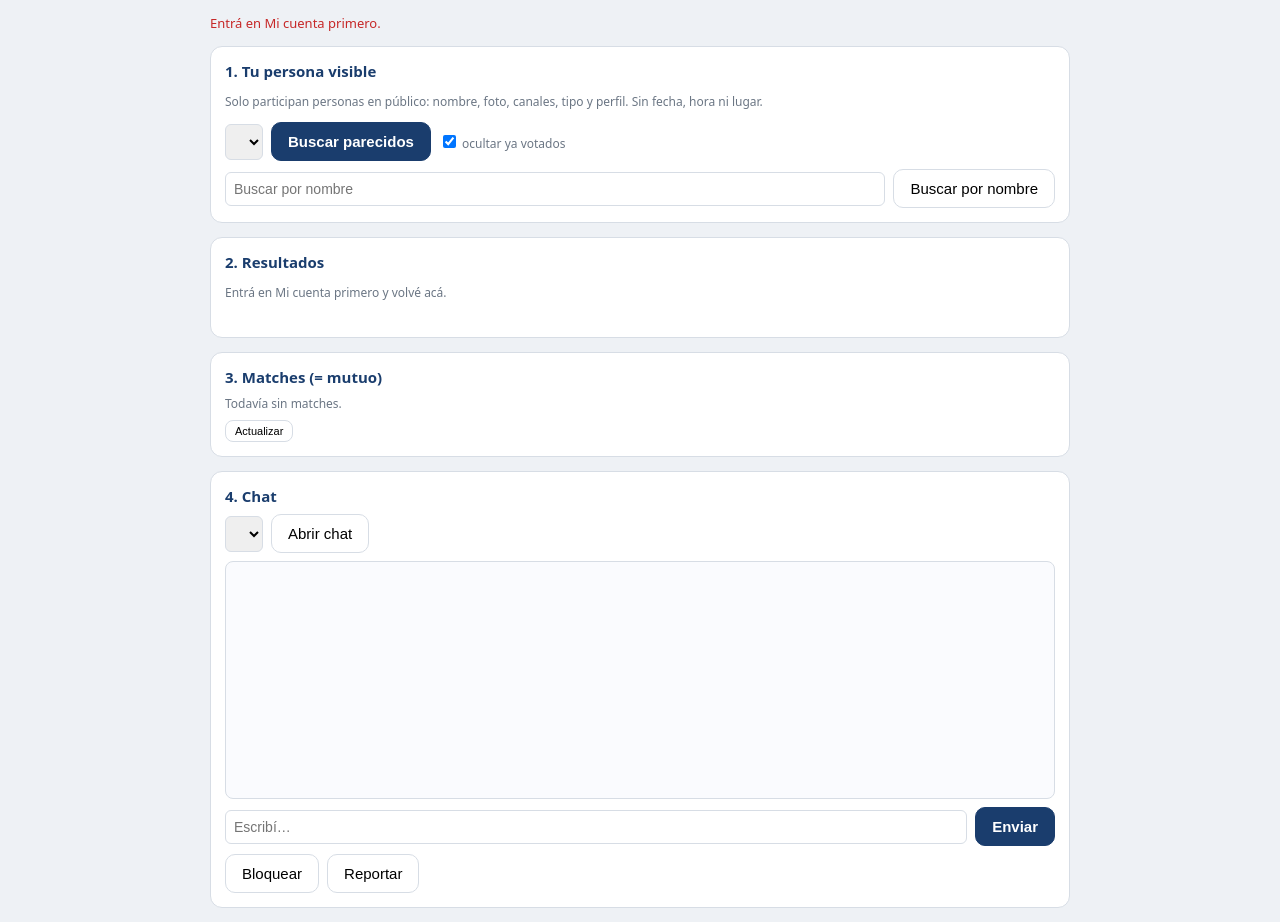
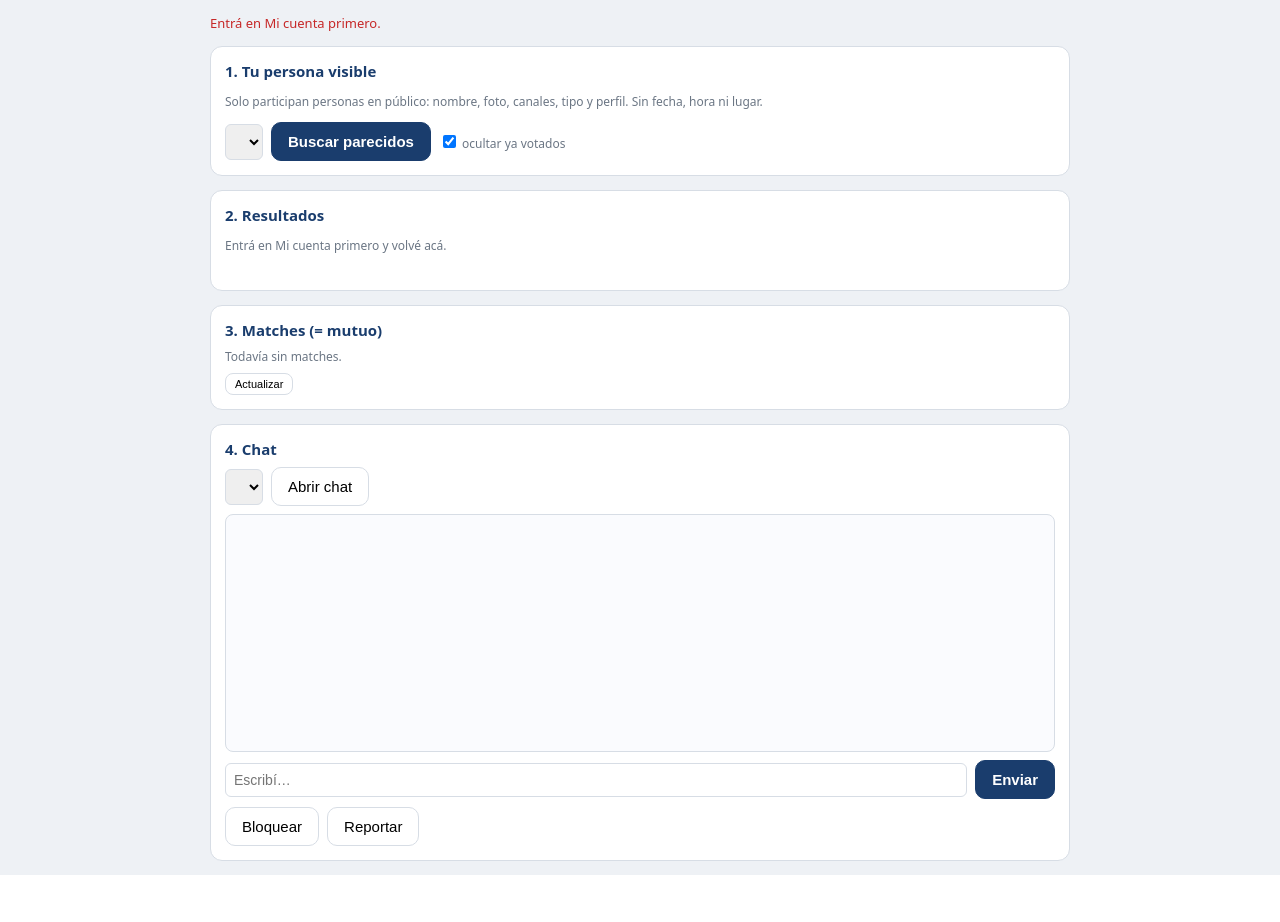
Before and after one commit to DouglasAdvaita/aurahumana, a Flask app: page /buscar in a window 1280 px wide. Shown: the part 43-965 px from the top of the page. After the commit the page ends 918 px from the top, so only its background shows below. Run offline with Flask 3, Linux system fonts and the light colour scheme; lists and menus that the app fills with data are empty; some libraries are stand-ins or nearby versions.

Commit message:
buscar.html: quitar campo y boton 'buscar por nombre' de 'Tu persona visible'

```diff
--- a/templates/buscar.html
+++ b/templates/buscar.html
@@ -73,7 +73,7 @@ button:hover{filter:brightness(.97)}
 <p class="mini">Solo participan personas en público: nombre, foto, canales, tipo y perfil. Sin fecha, hora ni lugar.</p>
 <div class="row"><select id="base"></select><button class="prim" id="btn-ver">Buscar parecidos</button>
 <label class="mini"><input type="checkbox" id="solo-nuevos" checked> ocultar ya votados</label></div>
-<div class="row" style="margin-top:8px"><input id="q" placeholder="Buscar por nombre" style="flex:1;min-width:180px"><button id="btn-nombre">Buscar por nombre</button></div></div>
+</div>
 
 <div class="card"><h3>2. Resultados</h3>
 <p class="mini" id="detalle">Cargando tu sesión…</p>
@@ -296,18 +296,6 @@ async function buscar(){
  msg(todos.length?('Resultados: '+todos.length+(todos.length>20?' · mostrando 20':'')):'Sin candidatos nuevos. Probá destildar el filtro.');
  pintar();
 }
-async function buscarPorNombre(){
- const b=$('base').value, q=$('q').value.trim();
- if(!b){msg('Elegí tu persona base.','err');return;}
- if(!q){msg('Escribí un nombre.','err');return;}
- msg('Buscando "'+q+'"…');
- const r=await api('/api/buscar/candidatos?base='+encodeURIComponent(b)+'&q='+encodeURIComponent(q));
- if(!r.ok){msg((r.j||{}).error||'Error','err');return;}
- const todos=r.j.candidatos||[];
- cola=todos.slice(0,20);
- msg(todos.length?('Por nombre: '+todos.length+(todos.length>20?' · mostrando 20':'')):'No hay ninguna persona pública con ese nombre.');
- pintar();
-}
 async function votar(cand,v){
  if(!cand)return;
  const r=await api('/api/buscar/votar',{method:'POST',headers:{'Content-Type':'application/json'},body:JSON.stringify({a_cuenta:cand.cuenta_id,a_nombre:cand.nombre,valor:v,de_nombre:$('base').value})});
@@ -360,8 +348,6 @@ async function cargarChat(silencio){
 }
 
 $('btn-ver').onclick=buscar;
-$('btn-nombre').onclick=buscarPorNombre;
-$('q').onkeydown=e=>{if(e.key==='Enter')buscarPorNombre();};
 $('btn-refrescar').onclick=()=>cargarMatches(true);
 $('btn-chat').onclick=()=>cargarChat(false);
 $('chat-con').onchange=()=>cargarChat(false);
```
